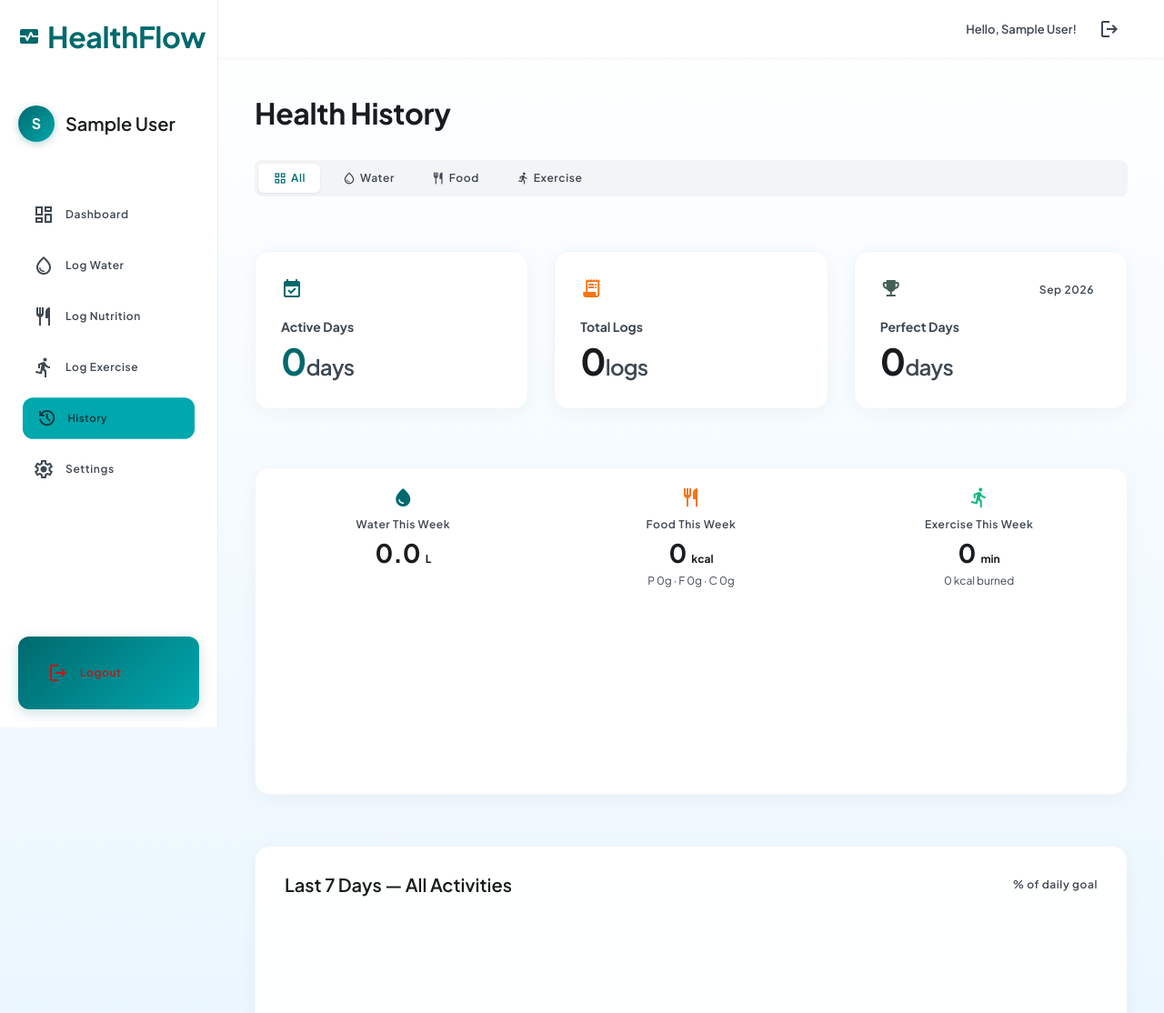
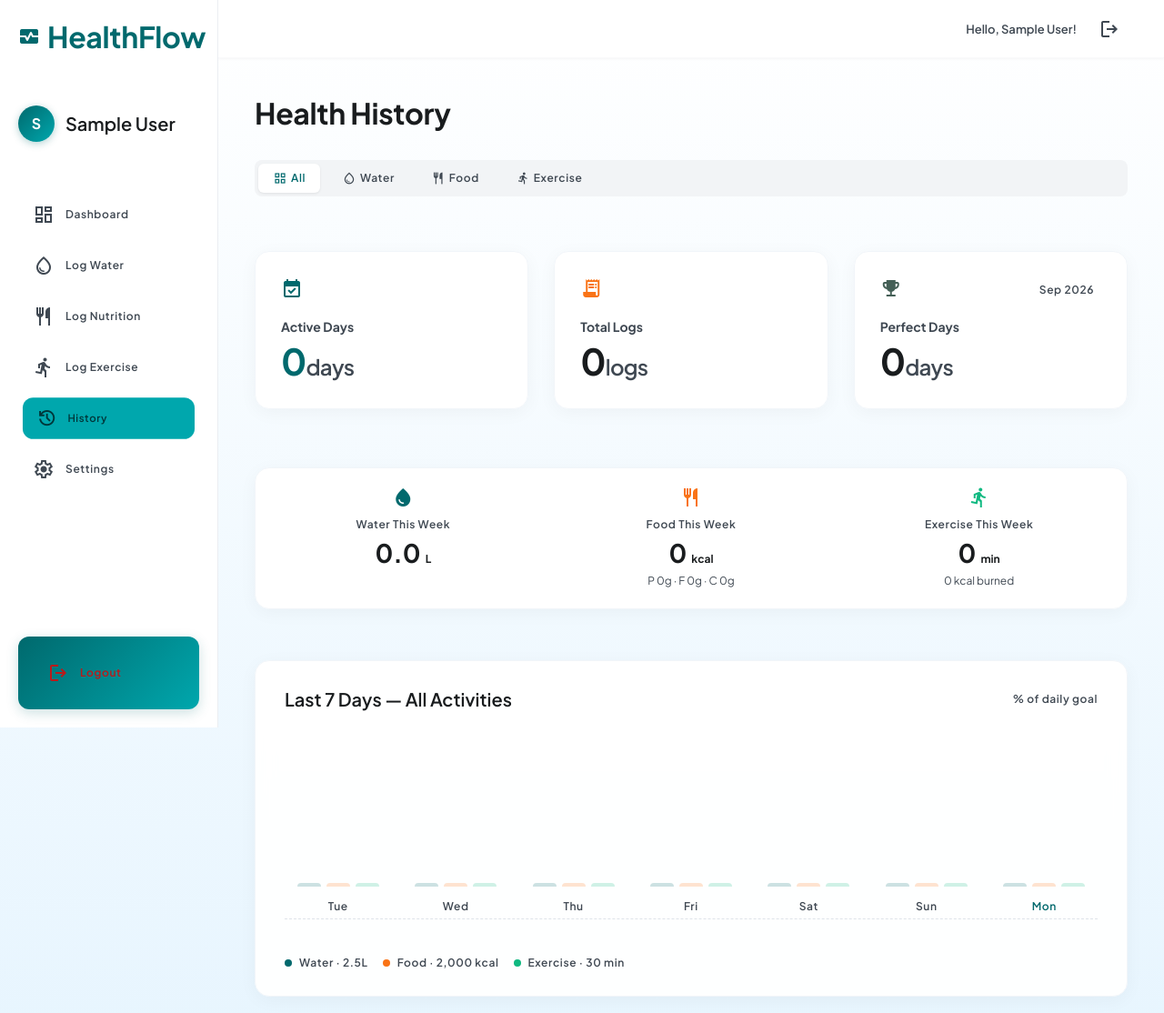
Before and after one commit to bisistha3/ProjectI, a PHP site: page /history.php in a window 1280 px wide. Shown: the top 1114 px of the page at 91% size. Run offline with PHP 8.4, Linux system fonts and the light colour scheme; the visitor is signed in with stand-in values (Sample User, id 1); data that the repository does not hold is empty.

Commit message:
Refactor HTML and CSS: improve layout and styling for various components; fix CSS property typo and enhance error handling in form scripts.

```diff
--- a/history.html
+++ b/history.html
@@ -106,7 +106,7 @@
 
     <!-- Water summary strip -->
     <?php if ($type === 'water'): ?>
-    <section class="glass-card chart-card" style="padding:20px; border-radius:16px; margin-top:24px;">
+    <section class="glass-card chart-card" style="padding:20px; border-radius:16px; margin-top:24px; min-height:unset;">
       <div class="flex" style="display:flex; gap:32px; flex-wrap:wrap; justify-content:space-around;">
         <div class="stat-card">
           <span class="material-symbols-outlined" style="color:#00696d; margin-bottom:8px; font-variation-settings:'FILL' 1;">water_drop</span>
@@ -129,7 +129,7 @@
 
     <!-- Food macro summary -->
     <?php if ($type === 'food'): ?>
-    <section class="glass-card chart-card" style="padding:20px; border-radius:16px; margin-top:24px;">
+    <section class="glass-card chart-card" style="padding:20px; border-radius:16px; margin-top:24px; min-height:unset;">
       <div class="flex" style="display:flex; gap:32px; flex-wrap:wrap; justify-content:space-around;">
         <div class="stat-card">
           <span class="material-symbols-outlined" style="color:#10b981; margin-bottom:8px; font-variation-settings:'FILL' 1;">egg_alt</span>
@@ -152,7 +152,7 @@
 
     <!-- Exercise extra summary -->
     <?php if ($type === 'exercise'): ?>
-    <section class="glass-card chart-card" style="padding:20px; border-radius:16px; margin-top:24px;">
+    <section class="glass-card chart-card" style="padding:20px; border-radius:16px; margin-top:24px; min-height:unset;">
       <div class="flex" style="display:flex; gap:32px; flex-wrap:wrap; justify-content:space-around;">
         <div class="stat-card">
           <span class="material-symbols-outlined" style="color:#10b981; margin-bottom:8px; font-variation-settings:'FILL' 1;">local_fire_department</span>
@@ -170,7 +170,7 @@
 
     <!-- All summary: week totals across types -->
     <?php if ($type === 'all'): ?>
-    <section class="glass-card chart-card" style="padding:20px; border-radius:16px; margin-top:24px;">
+    <section class="glass-card chart-card" style="padding:20px; border-radius:16px; margin-top:24px; min-height:unset;">
       <div class="flex" style="display:flex; gap:32px; flex-wrap:wrap; justify-content:space-around;">
         <div class="stat-card">
           <span class="material-symbols-outlined" style="color:#00696d; margin-bottom:8px; font-variation-settings:'FILL' 1;">water_drop</span>
--- a/js/forms.js
+++ b/js/forms.js
@@ -3,53 +3,30 @@ export function initFormHandlers() {
   function showError(input, msg) {
     input.classList.add('input-field--error');
     input.classList.remove('input-field--success');
-    removeSuccessIcon(input);
-    // Remove any existing error
-    const existing = input.closest('.input-group')?.parentElement?.querySelector('.field-error')
-                  || input.parentElement?.querySelector('.field-error');
-    if (existing) existing.remove();
+    const parent = input.parentElement;
+    const existingError = parent?.querySelector('.field-error');
+    if (existingError) existingError.remove();
     const span = document.createElement('span');
     span.className = 'field-error';
     span.textContent = msg;
-    const parent = input.closest('.input-group') || input.parentElement;
-    parent.insertAdjacentElement('afterend', span);
+    input.insertAdjacentElement('afterend', span);
   }
 
   function clearError(input) {
     input.classList.remove('input-field--error');
-    const parent = input.closest('.input-group') || input.parentElement;
-    const err = parent?.nextElementSibling;
-    if (err && err.classList.contains('field-error')) err.remove();
+    const parent = input.parentElement;
+    const err = parent?.querySelector('.field-error');
+    if (err) err.remove();
   }
 
   function showSuccess(input) {
     input.classList.remove('input-field--error');
     input.classList.add('input-field--success');
     clearError(input);
-    addSuccessIcon(input);
-  }
-
-  function addSuccessIcon(input) {
-    if (input.classList.contains('input-field--icon-right') && input.type !== 'password') {
-      const group = input.closest('.input-group');
-      if (group && !group.querySelector('.field-success')) {
-        const icon = document.createElement('span');
-        icon.className = 'material-symbols-outlined field-success';
-        icon.textContent = 'check_circle';
-        group.appendChild(icon);
-      }
-    }
-  }
-
-  function removeSuccessIcon(input) {
-    const group = input.closest('.input-group');
-    const icon = group?.querySelector('.field-success');
-    if (icon) icon.remove();
   }
 
   function clearAllStates(input) {
     input.classList.remove('input-field--error', 'input-field--success');
-    removeSuccessIcon(input);
     clearError(input);
   }
 
--- a/log_exercise.css
+++ b/log_exercise.css
@@ -402,7 +402,7 @@ select.input-field {
 .btn-primary {
   display: inline-flex;
   align-items: center;
-  justify_content: center;
+  justify-content: center;
   gap: 8px;
   background-color: #00696d;
   color: #ffffff;
--- a/log_water.css
+++ b/log_water.css
@@ -107,7 +107,7 @@
   color: #fff;
   display: flex;
   align-items: center;
-  justify_content: center;
+  justify-content: center;
   font-size: 16px;
   font-weight: 700;
   flex-shrink: 0;
--- a/register.css
+++ b/register.css
@@ -201,6 +201,7 @@
 
 .field-error {
     display: block;
+    width: 100%;
     font-size: 11px;
     font-weight: 500;
     color: #ba1a1a;
```
Also changed, not shown: reset-password.css (+34 -0 lines), settings.html (+3 -8 lines).
